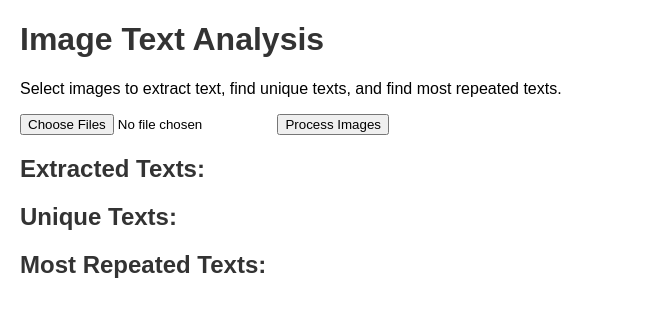
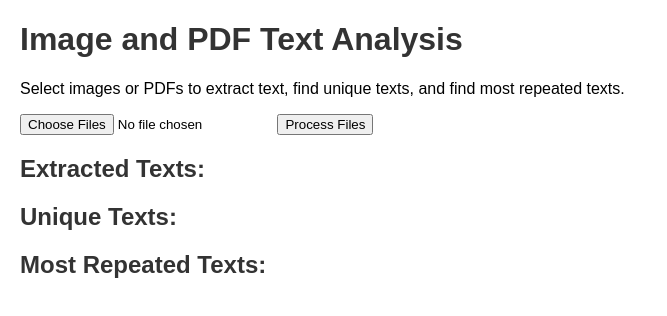
Before and after one commit to onlyvedansh/QuestionScanner, a plain HTML site: page index.html in a window 1280 px wide. Shown: the whole page, without its empty margins (0-667 px from the left). Drawn offline with Linux system fonts and the light colour scheme; a script that the page names is missing.

Commit message:
Update index.html

```diff
--- a/index.html
+++ b/index.html
@@ -3,8 +3,9 @@
 <head>
 <meta charset="UTF-8">
 <meta name="viewport" content="width=device-width, initial-scale=1.0">
-    <title>Image Text Analysis</title>
+<title>Image and PDF Text Analysis</title>
 <script src="https://cdn.jsdelivr.net/npm/tesseract.js@2.1.5/dist/tesseract.min.js"></script>
+<script src="https://cdnjs.cloudflare.com/ajax/libs/pdf.js/2.11.338/pdf.min.js"></script>
 <style>
 body {
 font-family: Arial, sans-serif;
@@ -22,11 +23,11 @@
 </style>
 </head>
 <body>
-    <h1>Image Text Analysis</h1>
-    <p>Select images to extract text, find unique texts, and find most repeated texts.</p>
+<h1>Image and PDF Text Analysis</h1>
+<p>Select images or PDFs to extract text, find unique texts, and find most repeated texts.</p>
 
-    <input type="file" id="imageUploader" multiple accept="image/*">
-    <button id="processImages">Process Images</button>
+<input type="file" id="fileUploader" multiple accept="image/*,application/pdf">
+<button id="processFiles">Process Files</button>
 
 <div id="results">
 <div class="output-section">
```
Lines whose indentation alone changed are shown as unchanged.
